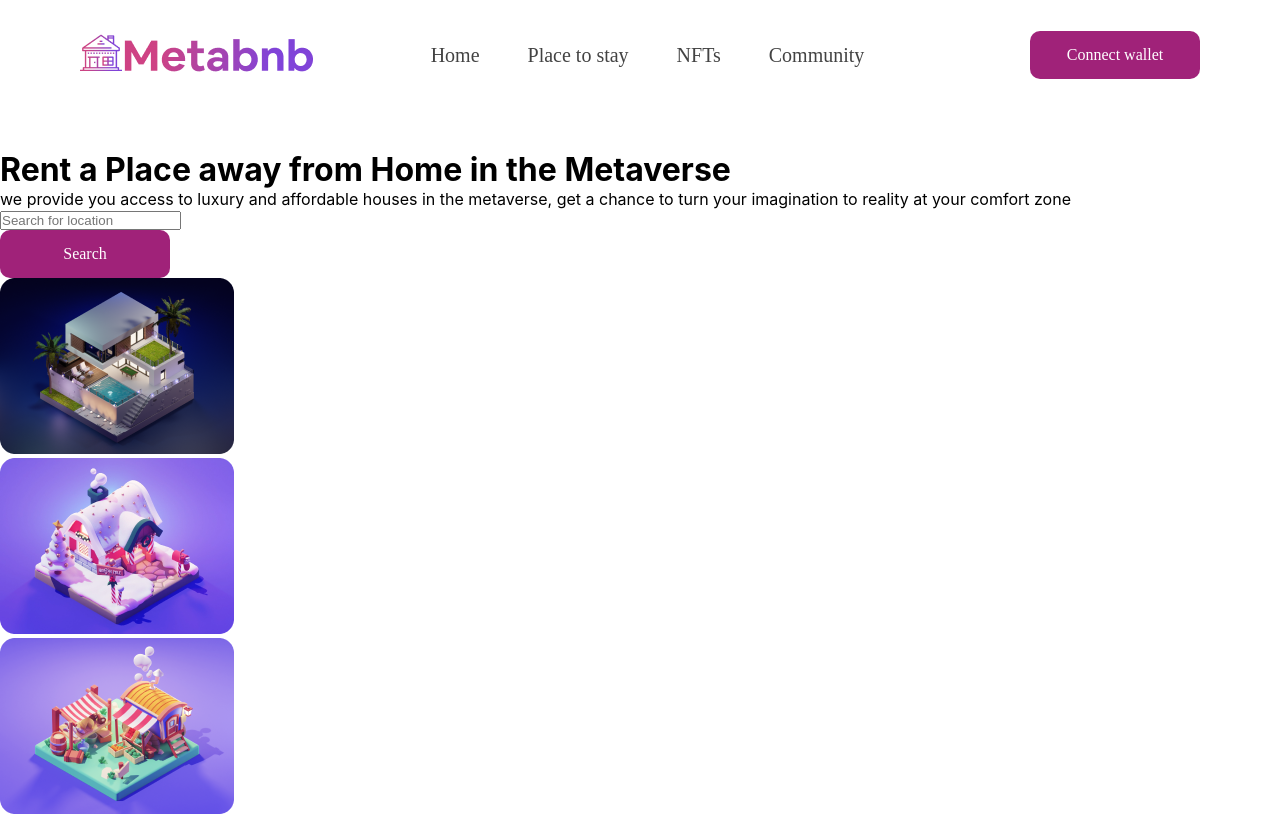
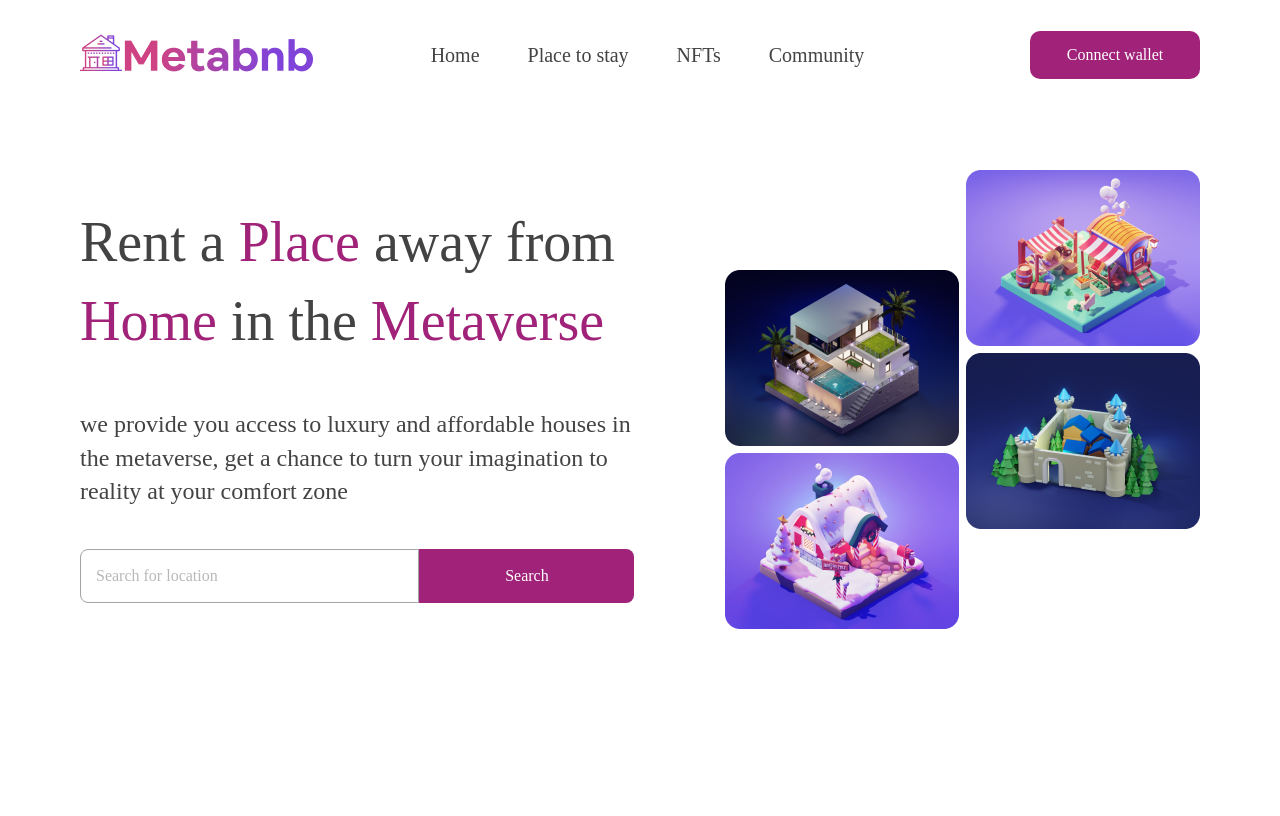
Before and after one commit to tayor99/hng_metabnb, a React (Create React App) app: page / in a window 1280 px wide. Shown: the top 816 px of the page. Built offline with nearby package versions, Linux system fonts and the light colour scheme; a web font is replaced by a local one.

Commit message:
style: styled  hero section for home page

```diff
--- a/src/components/Button/Button.jsx
+++ b/src/components/Button/Button.jsx
@@ -1,3 +1,3 @@
-import { Button } from "./Button.style";
+import { Button, InputButtons } from "./Button.style";
 
-export default Button;
+export { Button, InputButtons };
--- a/src/components/Button/Button.style.jsx
+++ b/src/components/Button/Button.style.jsx
@@ -17,3 +17,8 @@ export const Button = styled.button`
   color: var(--clr-white);
   cursor: pointer;
 `;
+export const InputButtons = styled(Button)`
+  border-radius: 0px 8px 8px 0px;
+  width: 100%;
+  height: 54px;
+`;
--- a/src/components/Hero/Hero.jsx
+++ b/src/components/Hero/Hero.jsx
@@ -1,4 +1,4 @@
-import Button from "../Button/Button";
+import { InputButtons } from "../Button/Button";
 import { Wrapper } from "./Hero.style";
 import Img1 from "../../Assets/image1.png";
 import Img2 from "../../Assets/image2.png";
@@ -22,7 +22,9 @@ const Hero = () => {
           <form className="hero__form">
             <div className="form__input">
               <input type="text" placeholder="Search for location" />
-              <Button>Search</Button>
+              <div className="btn">
+                <InputButtons>Search</InputButtons>
+              </div>
             </div>
           </form>
         </div>
--- a/src/components/Hero/Hero.style.jsx
+++ b/src/components/Hero/Hero.style.jsx
@@ -2,5 +2,75 @@ import styled from "styled-components";
 
 export const Wrapper = styled.div`
   width: 100%;
-  margin-top: 40px;
+  margin-top: 60px;
+  .hero__container {
+    width: 87.5%;
+    margin: 0 auto;
+    display: flex;
+    justify-content: space-between;
+    align-items: center;
+  }
+  .hero__content {
+    width: 55%;
+    h1 {
+      font-family: var(--font-primary);
+      font-weight: 400;
+      font-size: 3.5rem;
+      color: var(--clr-black-2);
+      line-height: 1.4;
+      span {
+        color: var(--clr-primary);
+      }
+    }
+    p {
+      margin-top: 48px;
+      padding-right: 50px;
+      font-family: var(--font-primary);
+      font-weight: 400;
+      font-size: 1.5rem;
+      line-height: 1.4;
+      color: var(--clr-black-2);
+    }
+  }
+  .hero__form {
+    margin-top: 40px;
+    width: 90%;
+  }
+  .form__input {
+    display: flex;
+    input {
+      border: 1px solid var(--clr-black-3);
+      border-radius: 8px 0px 0px 8px;
+      width: 60%;
+      outline: none;
+      color: var(--clr-black-2);
+      padding-left: 15px;
+      font-size: 1.1rem;
+      font-family: var(--font-primary);
+      &::placeholder {
+        font-family: var(--font-primary);
+        font-weight: 400;
+        font-size: 1rem;
+        color: var(--clr-grey);
+      }
+    }
+    .btn {
+      width: 40%;
+    }
+  }
+  .hero__images {
+    display: flex;
+    .img__bottom {
+      margin-top: 100px;
+    }
+    .img__container {
+      width: 234px;
+      height: 176px;
+      margin: 0px 0px 7px 7px;
+      img {
+        width: 100%;
+        height: 100%;
+      }
+    }
+  }
 `;
--- a/src/components/Navbar/Navbar.jsx
+++ b/src/components/Navbar/Navbar.jsx
@@ -1,7 +1,7 @@
 import { Header } from "./Navbar.style";
 import Logo from "../../Assets/Logo.png";
 import { links } from "../../utils";
-import Button from "../Button/Button";
+import { Button } from "../Button/Button";
 
 const Navbar = () => {
   return (
--- a/src/index.css
+++ b/src/index.css
@@ -3,9 +3,11 @@
   margin: 0;
 }
 :root {
-  --clr-primary: linear-gradient(90deg, #a02279 11.45%, #a02279 11.45%);
+  --clr-primary: #a02279;
   --clr-white: #ffffff;
   --clr-black-2: #434343;
+  --clr-black-3: #a3a3a3;
+  --clr-grey: #b8b8b8;
   --font-primary: "Red Rose", cursive;
 }
 body {
```
